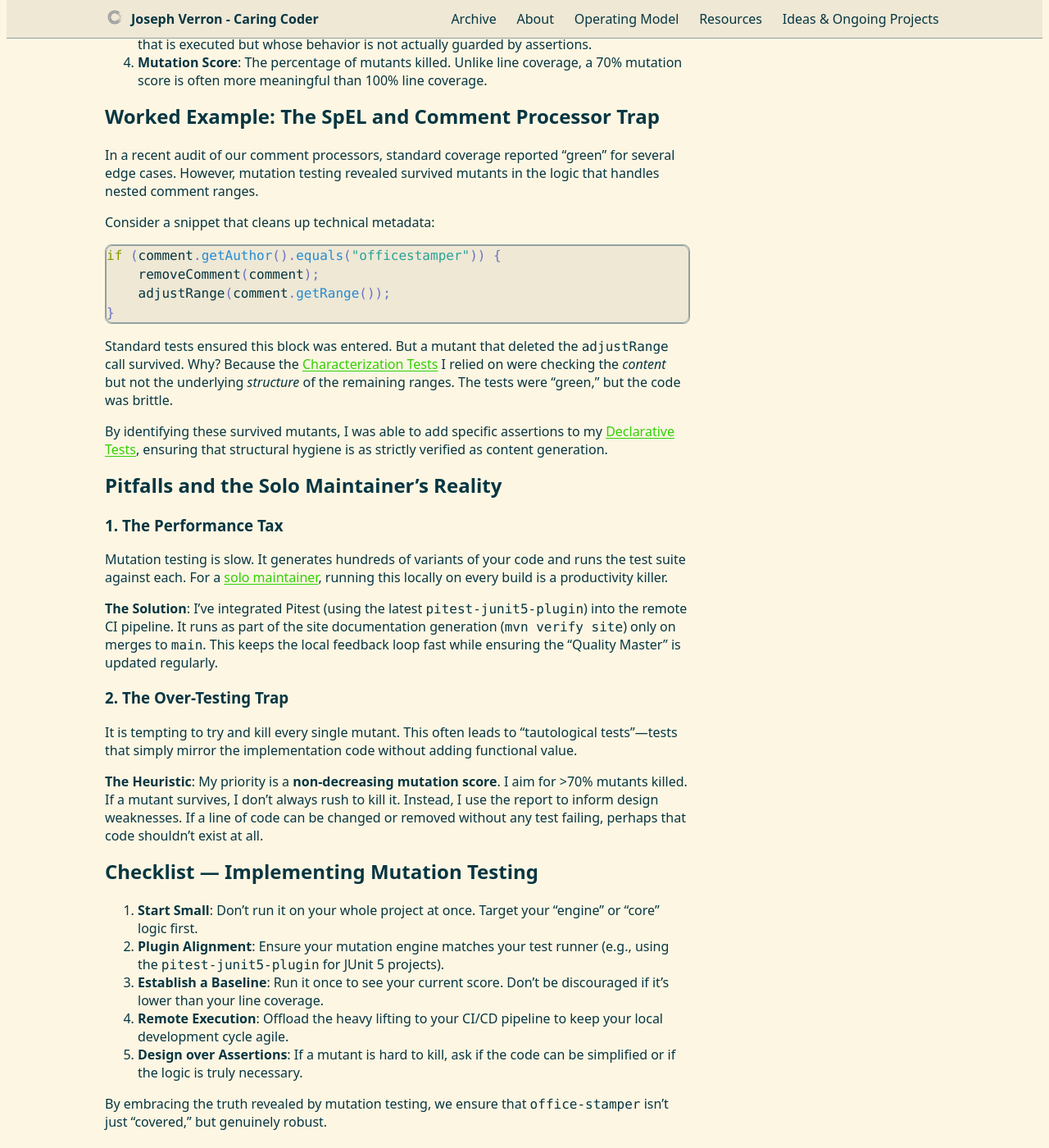
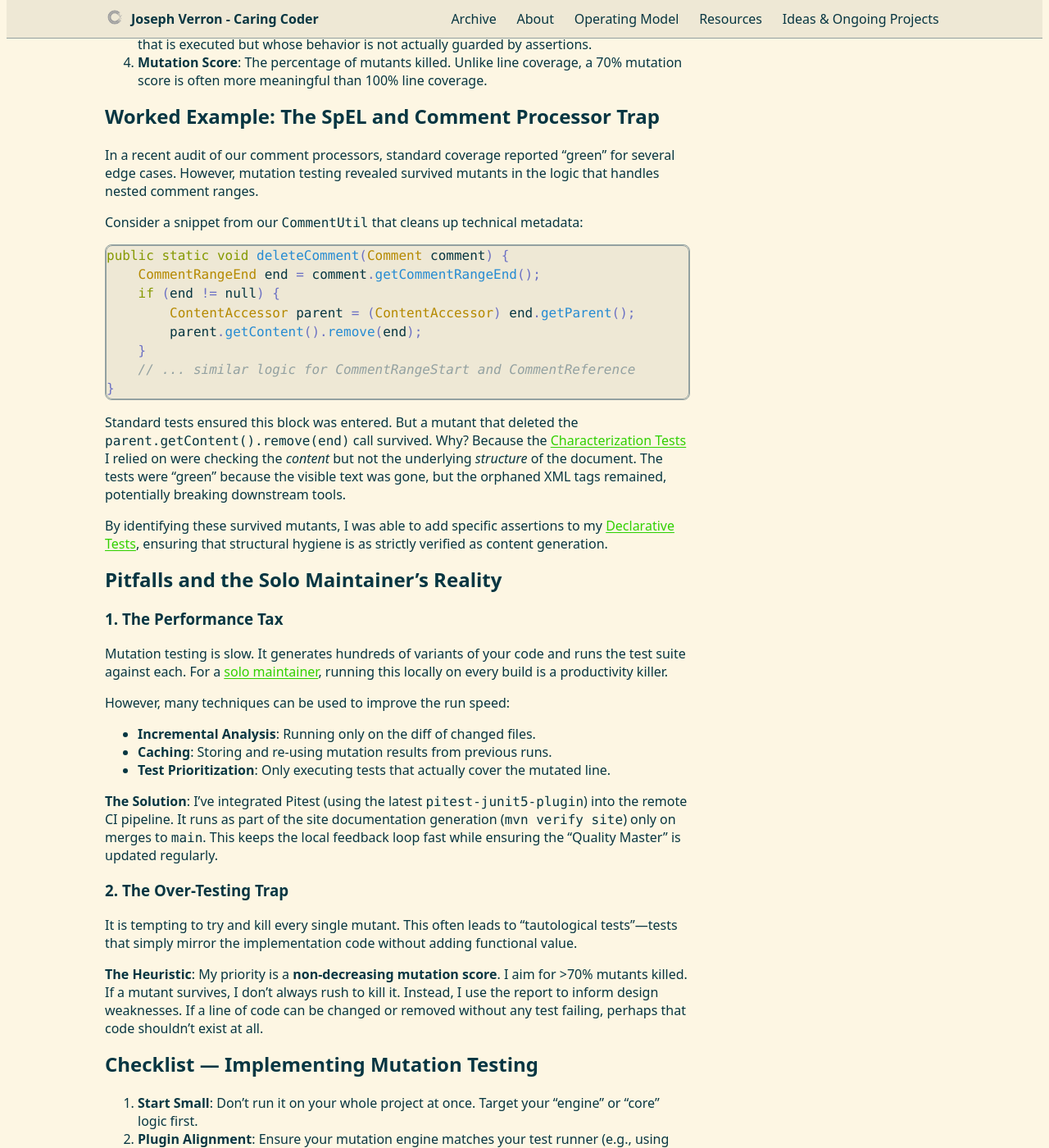
Before and after one commit to verronpro/blog, a Jekyll site: the page built from _posts/2025-06-01-monthly-topic-mutation-testing-the-truth-beyond-coverage.md, in a window 1280 px wide and 1400 px high, scrolled down 619 px. Shown: the whole window at 82% size. Built offline with Jekyll 4.4.1, drawn with Linux system fonts in a browser that asks for light colours.

Commit message:
docs(posts): refine mutation testing article with improved examples and optimization tips
- Updated code snippet to clarify logical flow in `CommentUtil.deleteComment`.
- Expanded explanation on mutation testing limitations and added actionable optimization strategies.
- Enhanced structural hygiene testing rationale, including XML handling insights.

````diff
--- a/_posts/2025-06-01-monthly-topic-mutation-testing-the-truth-beyond-coverage.md
+++ b/_posts/2025-06-01-monthly-topic-mutation-testing-the-truth-beyond-coverage.md
@@ -27,16 +27,20 @@ To move beyond the illusion, we use **Mutation Testing**. Instead of checking if
 
 In a recent audit of our comment processors, standard coverage reported "green" for several edge cases. However, mutation testing revealed survived mutants in the logic that handles nested comment ranges.
 
-Consider a snippet that cleans up technical metadata:
+Consider a snippet from our `CommentUtil` that cleans up technical metadata:
 
 ```java
-if (comment.getAuthor().equals("officestamper")) {
-    removeComment(comment);
-    adjustRange(comment.getRange());
+public static void deleteComment(Comment comment) {
+    CommentRangeEnd end = comment.getCommentRangeEnd();
+    if (end != null) {
+        ContentAccessor parent = (ContentAccessor) end.getParent();
+        parent.getContent().remove(end);
+    }
+    // ... similar logic for CommentRangeStart and CommentReference
 }
 ```
 
-Standard tests ensured this block was entered. But a mutant that deleted the `adjustRange` call survived. Why? Because the [Characterization Tests](/office-stamper/2025/01/01/monthly-topic-characterization-testing-for-document-processing.html) I relied on were checking the *content* but not the underlying *structure* of the remaining ranges. The tests were "green," but the code was brittle.
+Standard tests ensured this block was entered. But a mutant that deleted the `parent.getContent().remove(end)` call survived. Why? Because the [Characterization Tests](/office-stamper/2025/01/01/monthly-topic-characterization-testing-for-document-processing.html) I relied on were checking the *content* but not the underlying *structure* of the document. The tests were "green" because the visible text was gone, but the orphaned XML tags remained, potentially breaking downstream tools.
 
 By identifying these survived mutants, I was able to add specific assertions to my [Declarative Tests](/office-stamper/2024/09/01/monthly-topic-declarative-testing-text-to-template-generation.html), ensuring that structural hygiene is as strictly verified as content generation.
 
@@ -44,6 +48,11 @@ By identifying these survived mutants, I was able to add specific assertions to
 
 ### 1. The Performance Tax
 Mutation testing is slow. It generates hundreds of variants of your code and runs the test suite against each. For a [solo maintainer](/governance/2025/02/01/solo-maintenance-craftsmanship-in-the-downtime.html), running this locally on every build is a productivity killer.
+
+However, many techniques can be used to improve the run speed:
+*   **Incremental Analysis**: Running only on the diff of changed files.
+*   **Caching**: Storing and re-using mutation results from previous runs.
+*   **Test Prioritization**: Only executing tests that actually cover the mutated line.
 
 **The Solution**: I’ve integrated Pitest (using the latest `pitest-junit5-plugin`) into the remote CI pipeline. It runs as part of the site documentation generation (`mvn verify site`) only on merges to `main`. This keeps the local feedback loop fast while ensuring the "Quality Master" is updated regularly.
 
````
